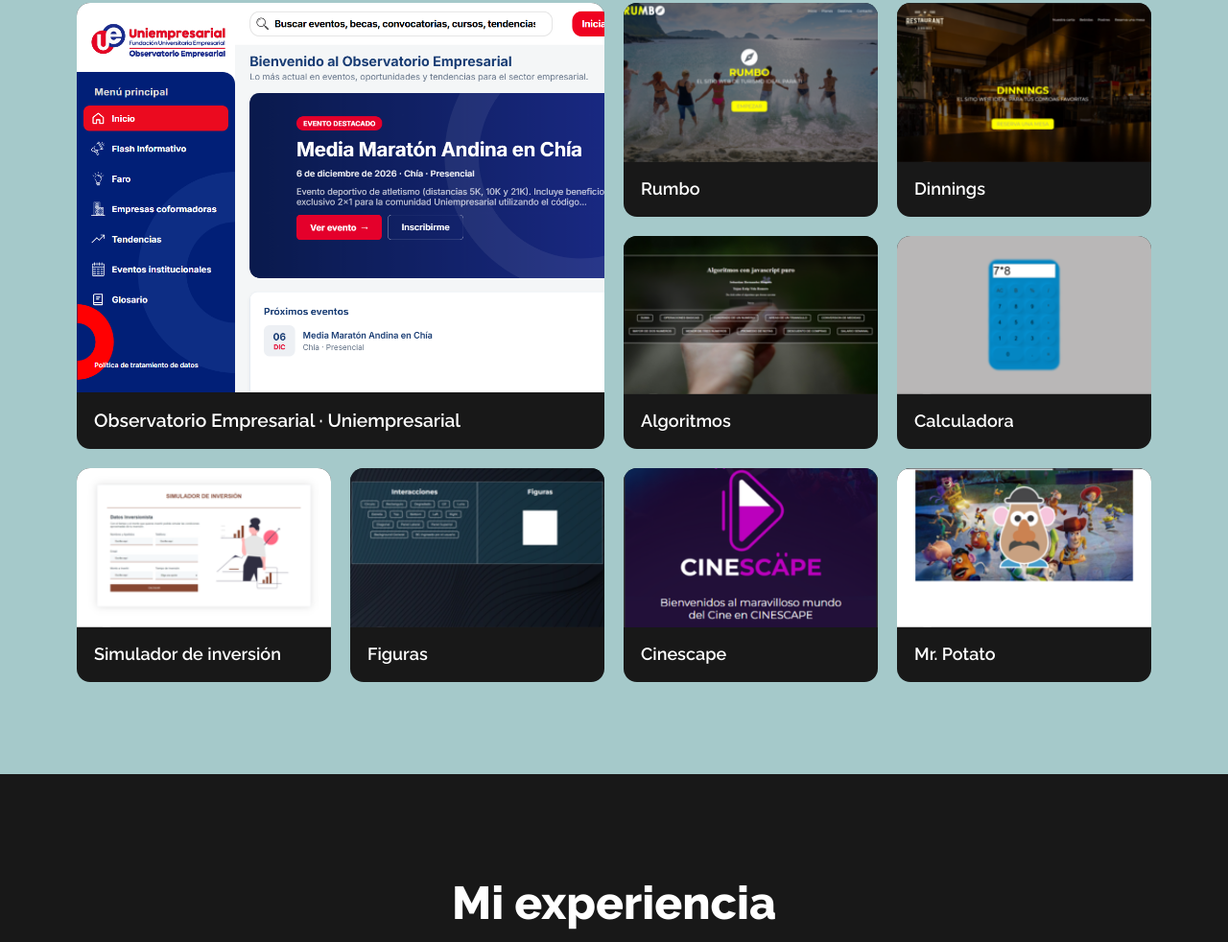
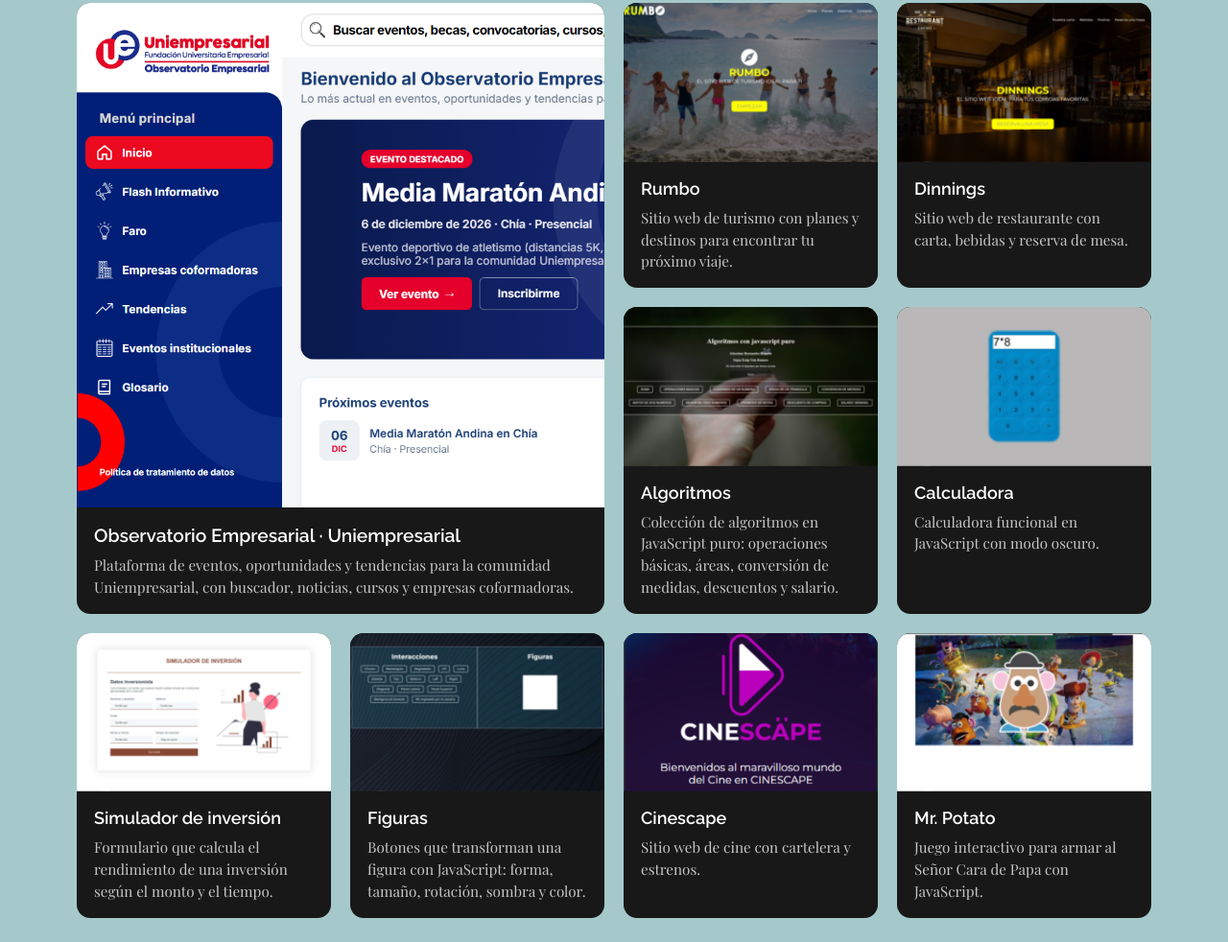
Before and after one commit to Sebas450/portafolio, a plain HTML site: page index.html in a window 1280 px wide. Shown: the part 2252-3234 px from the top of the page at 96% size. Drawn offline with nearby package versions, Linux system fonts and the light colour scheme.

Commit message:
Agregar descripción a cada proyecto
Co-Authored-By: Claude Opus 5.5 <noreply@anthropic.com>

```diff
--- a/css/styles.css
+++ b/css/styles.css
@@ -101,7 +101,8 @@ a { color: inherit; }
     transition: transform .2s, box-shadow .2s;
 }
 .project img { aspect-ratio: 16 / 10; width: 100%; object-fit: cover; }
-.project span { display: block; padding: 14px 18px; font-family: "Raleway", sans-serif; font-weight: 600; }
+.project span { display: block; padding: 14px 18px 4px; font-family: "Raleway", sans-serif; font-weight: 600; }
+.project .desc { padding: 0 18px 16px; font-size: .95rem; line-height: 1.5; opacity: .75; }
 .project:hover { transform: translateY(-4px); box-shadow: 0 12px 24px rgba(0, 0, 0, .25); }
 @media (min-width: 761px) {
     .project.featured { grid-column: span 2; grid-row: span 2; display: flex; flex-direction: column; }
--- a/index.html
+++ b/index.html
@@ -88,31 +88,31 @@
                 <h2>Mi portafolio</h2>
                 <div class="projects">
                     <a class="project featured" href="https://observatorio-empresarial-sepia.vercel.app/inicio" target="_blank" rel="noopener">
-                        <img src="img/observatorio.png" alt="" loading="lazy"><span>Observatorio Empresarial · Uniempresarial</span>
+                        <img src="img/observatorio.png" alt="" loading="lazy"><span>Observatorio Empresarial · Uniempresarial</span><p class="desc">Plataforma de eventos, oportunidades y tendencias para la comunidad Uniempresarial, con buscador, noticias, cursos y empresas coformadoras.</p>
                     </a>
                     <a class="project" href="https://sebas450.github.io/rumbo/" target="_blank" rel="noopener">
-                        <img src="img/Rumbo.png" alt="" loading="lazy"><span>Rumbo</span>
+                        <img src="img/Rumbo.png" alt="" loading="lazy"><span>Rumbo</span><p class="desc">Sitio web de turismo con planes y destinos para encontrar tu próximo viaje.</p>
                     </a>
                     <a class="project" href="https://sebas450.github.io/dinnings/" target="_blank" rel="noopener">
-                        <img src="img/dinnings.png" alt="" loading="lazy"><span>Dinnings</span>
+                        <img src="img/dinnings.png" alt="" loading="lazy"><span>Dinnings</span><p class="desc">Sitio web de restaurante con carta, bebidas y reserva de mesa.</p>
                     </a>
                     <a class="project" href="https://sebas450.github.io/algoritmos/algoritmo.html" target="_blank" rel="noopener">
-                        <img src="img/Algoritmos.png" alt="" loading="lazy"><span>Algoritmos</span>
+                        <img src="img/Algoritmos.png" alt="" loading="lazy"><span>Algoritmos</span><p class="desc">Colección de algoritmos en JavaScript puro: operaciones básicas, áreas, conversión de medidas, descuentos y salario.</p>
                     </a>
                     <a class="project" href="https://sebas450.github.io/calculadora/" target="_blank" rel="noopener">
-                        <img src="img/Calculadora.png" alt="" loading="lazy"><span>Calculadora</span>
+                        <img src="img/Calculadora.png" alt="" loading="lazy"><span>Calculadora</span><p class="desc">Calculadora funcional en JavaScript con modo oscuro.</p>
                     </a>
                     <a class="project" href="https://sebas450.github.io/simuladorInversion/" target="_blank" rel="noopener">
-                        <img src="img/simulador.png" alt="" loading="lazy"><span>Simulador de inversión</span>
+                        <img src="img/simulador.png" alt="" loading="lazy"><span>Simulador de inversión</span><p class="desc">Formulario que calcula el rendimiento de una inversión según el monto y el tiempo.</p>
                     </a>
                     <a class="project" href="https://sebas450.github.io/website_figuras/" target="_blank" rel="noopener">
-                        <img src="img/Figuras.png" alt="" loading="lazy"><span>Figuras</span>
+                        <img src="img/Figuras.png" alt="" loading="lazy"><span>Figuras</span><p class="desc">Botones que transforman una figura con JavaScript: forma, tamaño, rotación, sombra y color.</p>
                     </a>
                     <a class="project" href="https://sebas450.github.io/cinescape/" target="_blank" rel="noopener">
-                        <img src="img/cinescape.png" alt="" loading="lazy"><span>Cinescape</span>
+                        <img src="img/cinescape.png" alt="" loading="lazy"><span>Cinescape</span><p class="desc">Sitio web de cine con cartelera y estrenos.</p>
                     </a>
                     <a class="project" href="https://sebas450.github.io/mrPotato/" target="_blank" rel="noopener">
-                        <img src="img/MRpotato.png" alt="" loading="lazy"><span>Mr. Potato</span>
+                        <img src="img/MRpotato.png" alt="" loading="lazy"><span>Mr. Potato</span><p class="desc">Juego interactivo para armar al Señor Cara de Papa con JavaScript.</p>
                     </a>
                 </div>
             </div>
```
